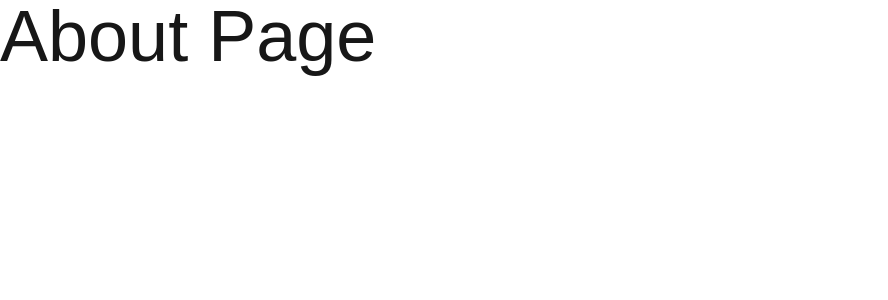
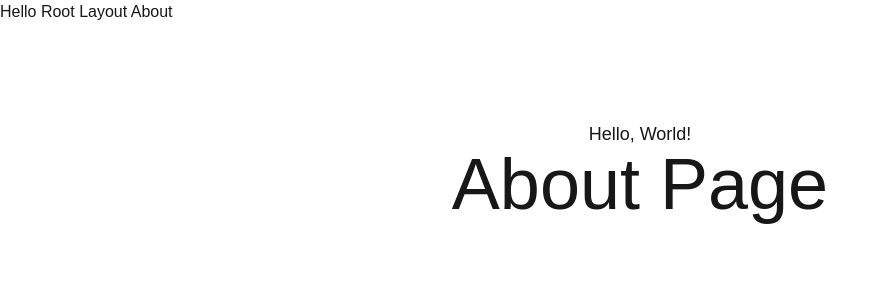
Before and after one commit to manases24/react-nextjs, a Next.js app in the folder 01-intro-next/: page /about in a window 1280 px wide. Shown: the top 300 px of the page, without its empty margins (0-888 px from the left). Built offline with nearby package versions, Linux system fonts and the light colour scheme.

Commit message:
new pages are added

```diff
--- a/01-intro-next/app/about/page.tsx
+++ b/01-intro-next/app/(general)/about/page.tsx
@@ -10,8 +10,9 @@
 
 export default function AboutPage() {
   return (
-    <>
+    <main className="flex flex-col items-center p-24">
+      <span className="text-lg">Hello, World!</span>
       <span className="text-7xl">About Page</span>
-    </>
+    </main>
   );
 }
--- /dev/null
+++ b/01-intro-next/app/(general)/layout.tsx
@@ -0,0 +1,14 @@
+import React from "react";
+
+interface AboutLayoutProps {
+  children: React.ReactNode;
+}
+
+export default function AboutLayout({ children }: AboutLayoutProps) {
+  return (
+    <div>
+      <h1>Hello Root Layout About</h1>
+      {children}
+    </div>
+  );
+}
--- a/01-intro-next/app/layout.tsx
+++ b/01-intro-next/app/layout.tsx
@@ -18,6 +18,8 @@
   description: "Generated with love by Vercel",
 };
 
+// Higher-Order Components
+// Lo que pongo aqui va a impactar en todas las pages de mi app
 export default function RootLayout({
   children,
 }: Readonly<{
```
Also changed, not shown: 01-intro-next/app/(general)/contact/page.tsx (renamed from 01-intro-next/app/contact/page.tsx), 01-intro-next/app/(general)/pricing/page.tsx (renamed from 01-intro-next/app/pricing/page.tsx).
